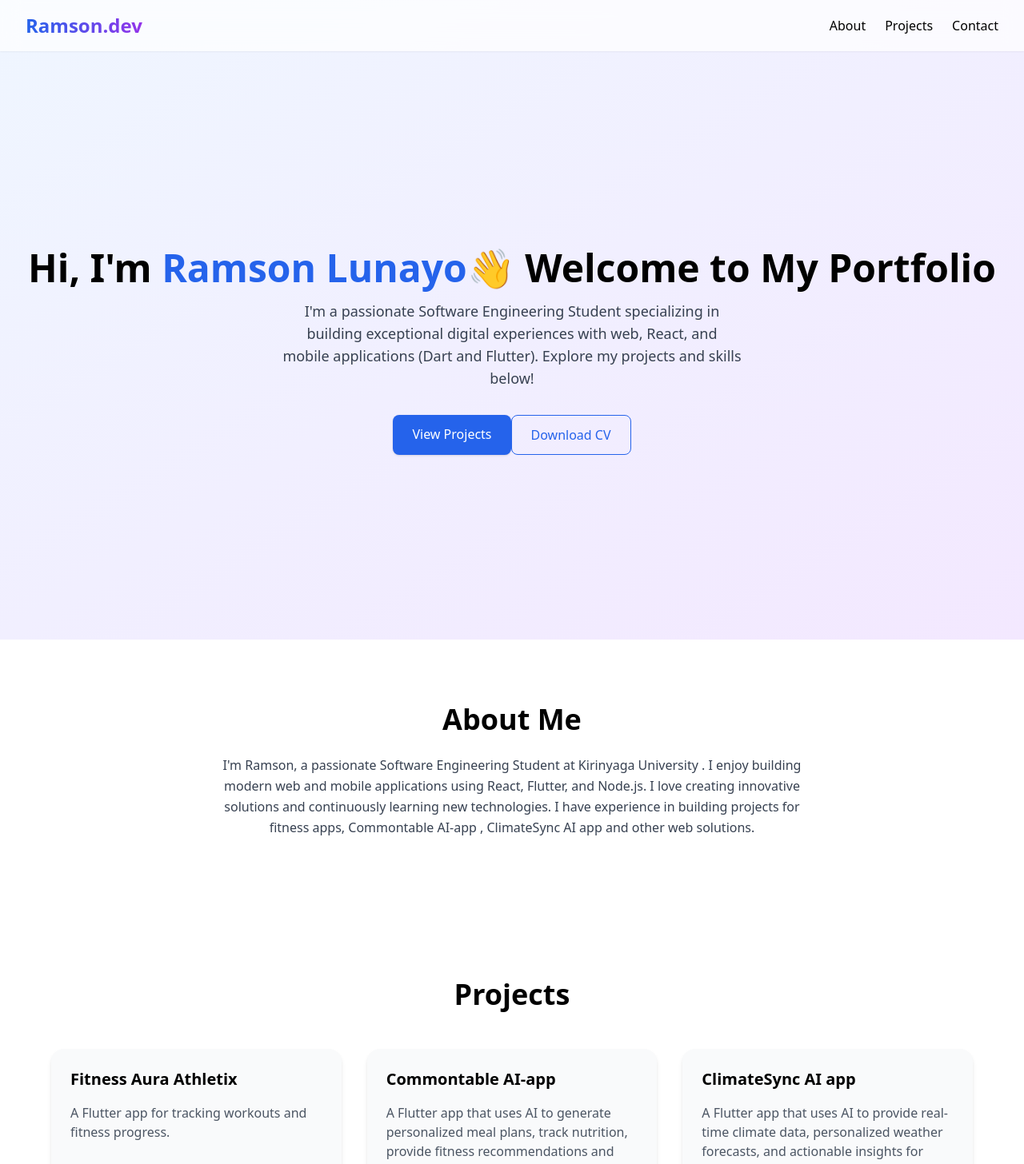
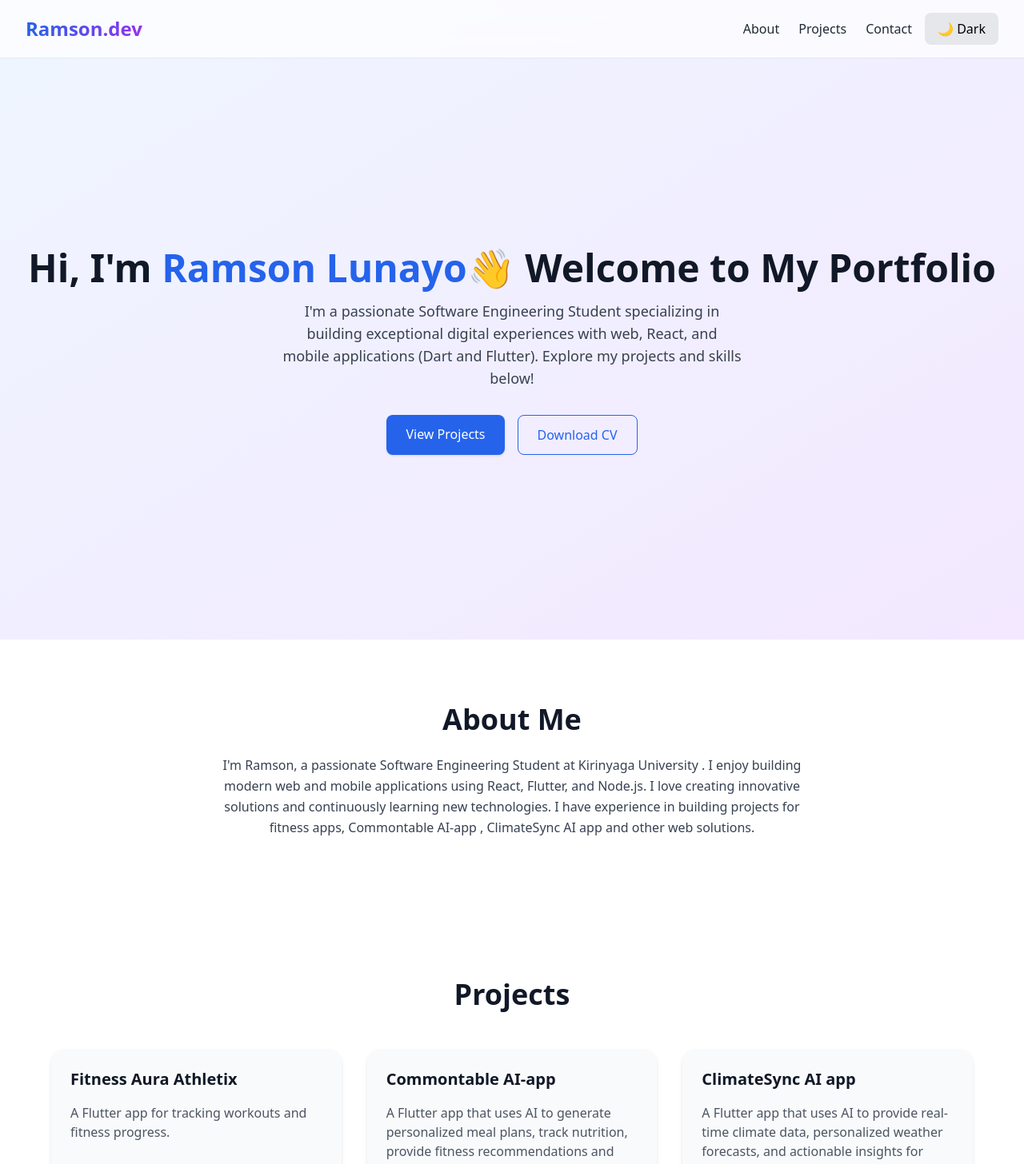
Before and after one commit to Ramslon/My-Portfolio, a React (Vite) app: page / in a window 1280 px wide. Shown: the top 1456 px of the page at 80% size. Built offline with nearby package versions, Linux system fonts and the light colour scheme.

Commit message:
Add dark mode styling across portfolio sections

```diff
--- a/src/components/About.jsx
+++ b/src/components/About.jsx
@@ -4,15 +4,15 @@ import { fadeInUp } from "../utils/Animations";
 
 const About = () => {
   return (
-    <section id="about" className="py-20 px-6 md:px-20 bg-white">
+    <section id="about" className="py-20 px-6 md:px-20 bg-white dark:bg-gray-900">
         <motion.div
           variants={fadeInUp}
           initial="hidden"
           whileInView="visible"
           viewport={{ once: false, amount: 0.3 }}
          >
-        <h2 className="text-4xl font-bold mb-6 text-center">About Me</h2>
-        <p className="text-gray-700 max-w-3xl mx-auto text-center leading-relaxed">
+        <h2 className="text-4xl font-bold mb-6 text-center text-gray-900 dark:text-white">About Me</h2>
+        <p className="text-gray-700 dark:text-gray-300 max-w-3xl mx-auto text-center leading-relaxed">
           I'm Ramson, a passionate Software Engineering Student at Kirinyaga University .
           I enjoy building modern web and mobile applications using React, Flutter, and Node.js.
           I love creating innovative solutions and continuously learning new technologies.
--- a/src/components/Contact.jsx
+++ b/src/components/Contact.jsx
@@ -2,9 +2,9 @@ import { FaGithub, FaLinkedin  } from "react-icons/fa";
 
 const Contact = () => {
   return (
-    <section id="contact" className="py-24 bg-gray-100 text-center">
-        <h2 className="text-4xl font-bold mb-6">Contact Me</h2>
-        <p className="mb -6 text-gray-700 ">
+  <section id="contact" className="py-24 bg-gray-100 dark:bg-gray-800 text-center">
+    <h2 className="text-4xl font-bold mb-6 text-gray-900 dark:text-white">Contact Me</h2>
+    <p className="mb-6 text-gray-700 dark:text-gray-300">
             Let’s build something amazing together 🚀
         </p>
         <div className="flex justify-center gap-6 text-2xl">
--- a/src/components/Hero.jsx
+++ b/src/components/Hero.jsx
@@ -2,13 +2,13 @@ import { motion } from "framer-motion";
 
 const Hero = () => {
   return (
-    <section className="min-h-screen flex flex-col justify-center items-center text-center bg-gradient-to-br from-blue-50 to-purple-100 pt-20">
+    <section className="min-h-screen flex flex-col justify-center items-center text-center bg-gradient-to-br from-blue-50 to-purple-100 dark:from-gray-900 dark:to-gray-800 pt-20">
 
       <motion.h1
        initial={{ opacity: 0, y: 40 }}
        animate={{ opacity: 1, y: 0 }}
        transition={{ duration: 0.8}}
-       className="text-5xl font-bold mb-4"
+      className="text-5xl font-bold mb-4 text-gray-900 dark:text-white"
       >
         Hi, I'm <span className="text-blue-600">Ramson Lunayo</span>👋 Welcome to My Portfolio</motion.h1>
 
@@ -16,7 +16,7 @@ const Hero = () => {
         initial={{ opacity: 0}}
         animate={{ opacity: 1 }}
         transition={{ delay: 0.4}}
-        className="text-lg text-gray-700 max-w-xl mb-8"
+        className="text-lg text-gray-700 dark:text-gray-300 max-w-xl mb-8"
         >
             I'm a passionate Software Engineering Student specializing in building exceptional digital experiences with web, React, and mobile applications (Dart and Flutter). Explore my projects and skills below!
         </motion.p>
@@ -24,13 +24,13 @@ const Hero = () => {
         initial={{ opacity: 0}}
         animate={{ opacity: 1}}
         transition={{ delay: 0.6}}
-        className="flex gap -4 "
+        className="flex gap-4"
         >
 
         <a href="#projects" className="px-6 py-3 bg-blue-600 text-white rounded-lg shadow hover:bg-blue-500 transition">
             View Projects
         </a>
-        <a href="/cv.pdf" download className="px-6 py-3 border border-blue-600 text-blue-600 rounded-lg hover:bg-blue-600 hover:text-white transition">
+        <a href="/cv.pdf" download className="px-6 py-3 border border-blue-600 text-blue-600 dark:text-blue-400 rounded-lg hover:bg-blue-600 hover:text-white transition">
             Download CV
         </a>
         </motion.div>
--- a/src/components/Navbar.jsx
+++ b/src/components/Navbar.jsx
@@ -1,21 +1,37 @@
 import { motion } from "framer-motion";
+import { useEffect, useState } from "react";
 
 const Navbar = () => {
+  const [dark, setDark] = useState(false);
+
+  useEffect(() => {
+    document.documentElement.classList.toggle("dark", dark);
+  }, [dark]);
+
   return (
     <motion.nav
       initial={{ y: -80 }}
       animate={{ y: 0 }}
       transition={{ duration: 0.6 }}
-      className="flex justify-between items-center px-8 py-4 backdrop-blur-md bg-white/70 shadow-sm fixed w-full z-50"
+      className="flex justify-between items-center px-8 py-4 backdrop-blur-md bg-white/70 dark:bg-gray-900/80 shadow-sm fixed w-full z-50"
     >
       <h1 className="text-2xl font-bold bg-gradient-to-r from-blue-600 to-purple-600 bg-clip-text text-transparent">
         Ramson.dev
       </h1>
 
-      <div className="space-x-6 hidden md:block">
-        <a href="#about" className="hover:text-blue-600">About</a>
-        <a href="#projects" className="hover:text-blue-600">Projects</a>
-        <a href="#contact" className="hover:text-blue-600">Contact</a>
+      <div className="flex items-center gap-4">
+        <div className="space-x-6 hidden md:block text-gray-800 dark:text-gray-100">
+          <a href="#about" className="hover:text-blue-600">About</a>
+          <a href="#projects" className="hover:text-blue-600">Projects</a>
+          <a href="#contact" className="hover:text-blue-600">Contact</a>
+        </div>
+
+        <button
+          onClick={() => setDark((prev) => !prev)}
+          className="px-4 py-2 bg-gray-200 dark:bg-gray-800 dark:text-white rounded-lg"
+        >
+          {dark ? "☀️ Light" : "🌙 Dark"}
+        </button>
       </div>
     </motion.nav>
   );
--- a/src/components/Projects.jsx
+++ b/src/components/Projects.jsx
@@ -28,8 +28,8 @@ const projectsData = [
 
 const Projects = () => {
   return (
-    <section id="projects" className="py-24 px-6 bg-white">
-      <h2 className="text-4xl font-bold text-center mb-12">Projects</h2>
+    <section id="projects" className="py-24 px-6 bg-white dark:bg-gray-900">
+      <h2 className="text-4xl font-bold text-center mb-12 text-gray-900 dark:text-white">Projects</h2>
 
       <div className="grid md:grid-cols-3 gap-8 max-w-6xl mx-auto">
     {projectsData.map((project, index) => (
@@ -43,13 +43,13 @@ const Projects = () => {
     initial={{ opacity: 0, y: 30 }}
     whileInView={{ opacity: 1, y: 0 }}
     transition={{ duration: 0.5 }}
-    className="p-6 bg-gray-50 rounded-2xl shadow-md hover:shadow-xl transition block"
+    className="p-6 bg-gray-50 dark:bg-gray-800 rounded-2xl shadow-md hover:shadow-xl transition block"
   >
-    <h3 className="text-xl font-semibold mb-4">
+    <h3 className="text-xl font-semibold mb-4 text-gray-900 dark:text-white">
       {project.title}
     </h3>
 
-    <p className="text-gray-600">
+    <p className="text-gray-600 dark:text-gray-300">
       {project.description}
     </p>
   </motion.a>
```
